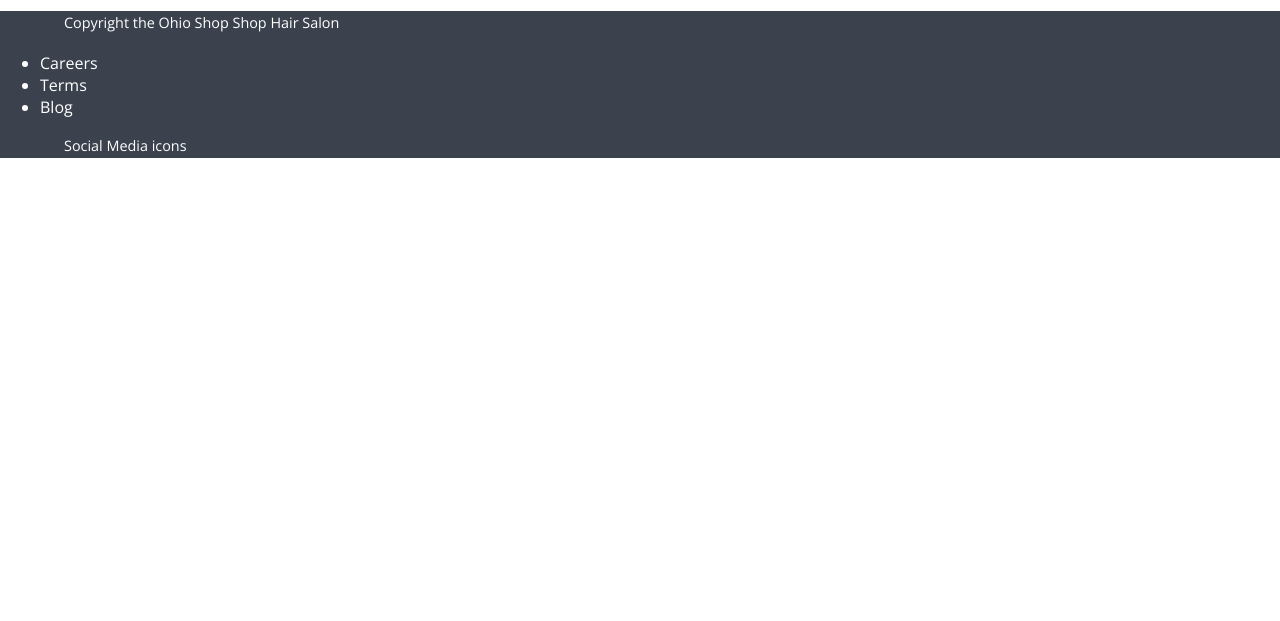
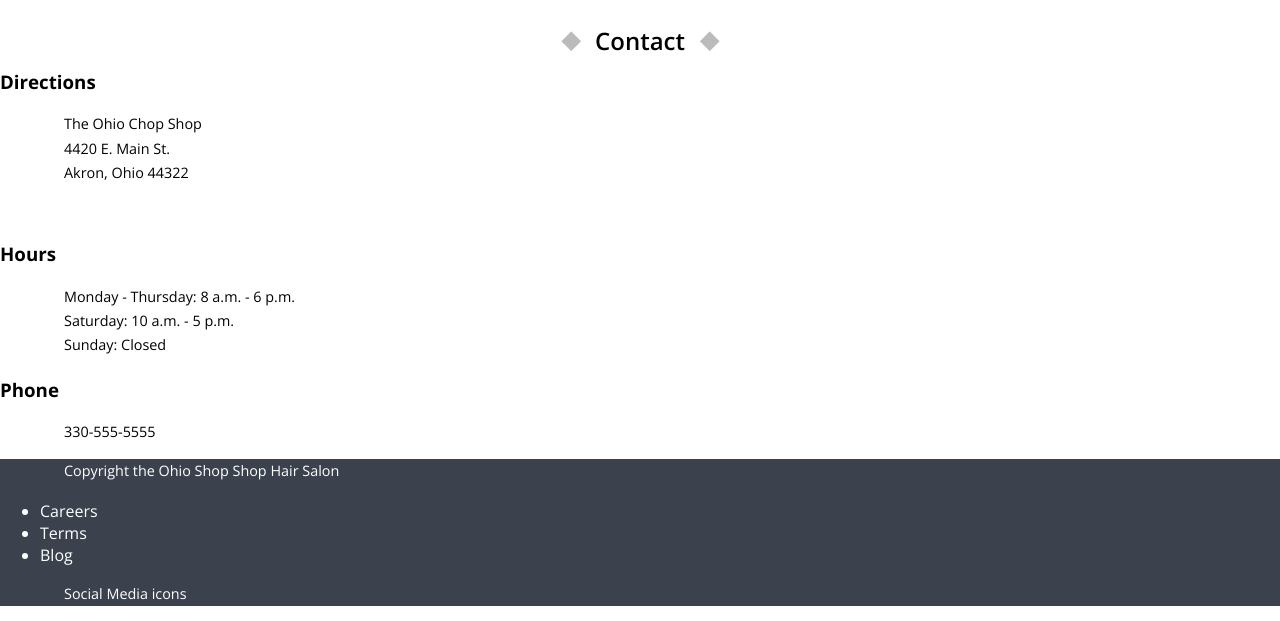
Before and after one commit to annklewer/chopshop, a plain HTML site: page templates/contact.html in a window 1280 px wide. Shown: the part 585-1206 px from the top of the page. Before the commit the page ends 800 px from the top, so only its background shows below. Drawn offline with nearby package versions, Linux system fonts and the light colour scheme; some packages are replaced by stand-ins of ours.

Commit message:
Contact Update

```diff
--- a/templates/contact.html
+++ b/templates/contact.html
@@ -25,6 +25,22 @@
 
     <main>
       <script src='https://maps.googleapis.com/maps/api/js?v=3.exp'></script><div style='overflow:hidden;height:440px;width:700px;'><div id='gmap_canvas' style='height:440px;width:700px;'></div><div><small><a href="http://embedgooglemaps.com">									embed google maps							</a></small></div><div><small><a href="http://freedirectorysubmissionsites.com/">directory submission sites</a></small></div><style>#gmap_canvas img{max-width:none!important;background:none!important}</style></div><script type='text/javascript'>function init_map(){var myOptions = {zoom:10,center:new google.maps.LatLng(41.0814447,-81.5190053),mapTypeId: google.maps.MapTypeId.ROADMAP};map = new google.maps.Map(document.getElementById('gmap_canvas'), myOptions);marker = new google.maps.Marker({map: map,position: new google.maps.LatLng(41.0814447,-81.5190053)});infowindow = new google.maps.InfoWindow({content:'<strong>The Ohio Chop Shop</strong><br>Akron, Ohio<br>'});google.maps.event.addListener(marker, 'click', function(){infowindow.open(map,marker);});infowindow.open(map,marker);}google.maps.event.addDomListener(window, 'load', init_map);</script>
+
+      <h1>Contact</h1>
+
+      <h3>Directions</h3>
+      <p>The Ohio Chop Shop <br>
+        4420 E. Main St.<br>
+        Akron, Ohio 44322</p> <br>
+
+      <h3>Hours</h3>
+      <p>Monday - Thursday: 8 a.m. - 6 p.m.<br>
+         Saturday: 10 a.m. - 5 p.m.<br>
+         Sunday: Closed</p>
+
+      <h3>Phone</h3>
+      <p>330-555-5555</p>
+
     </main>
 
     <footer>
```
